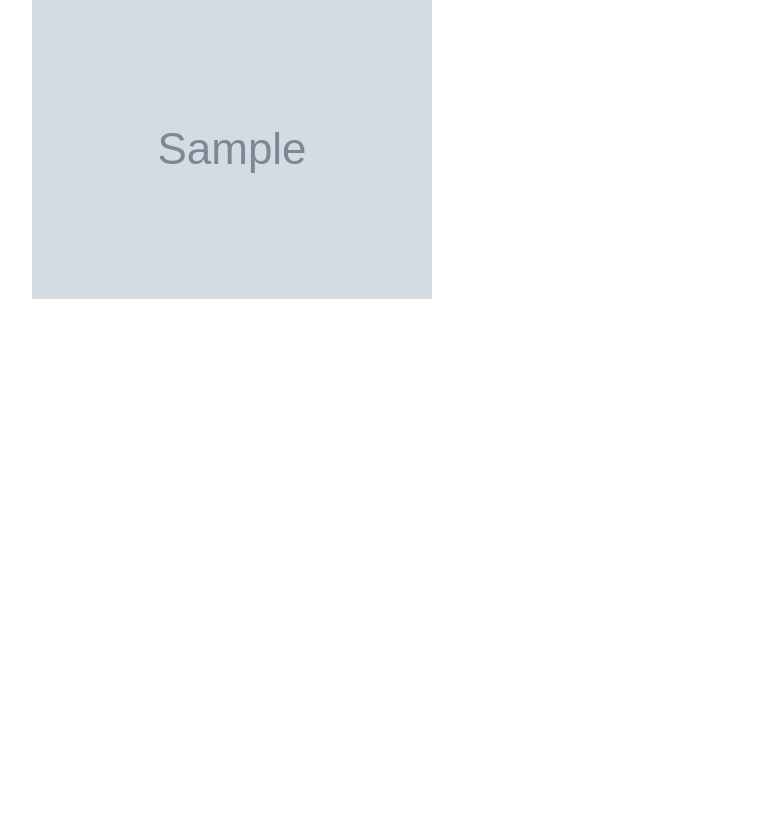
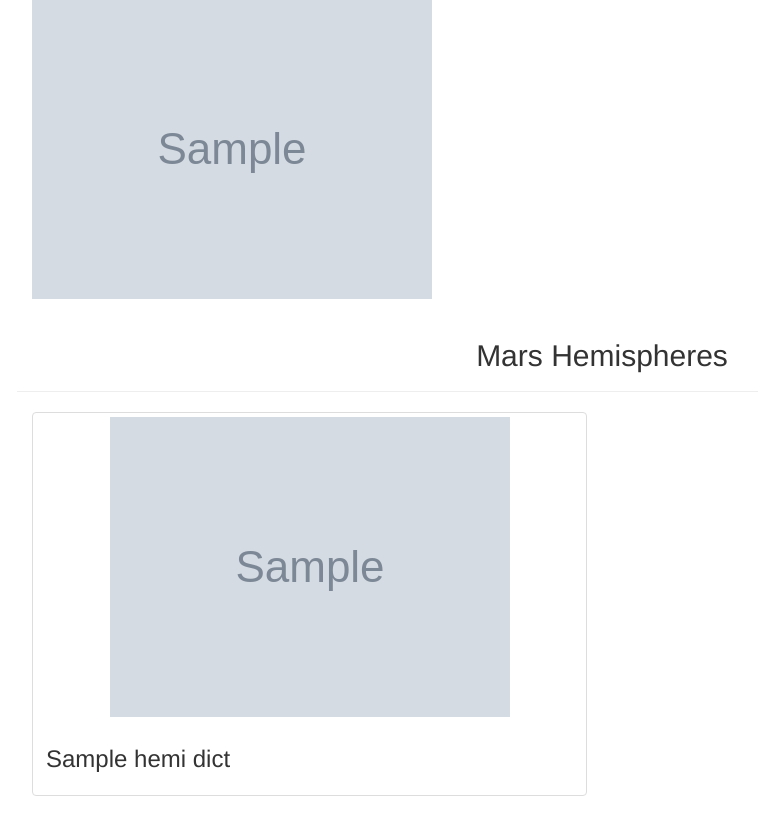
Before and after one commit to Elewekeadanma/Mission-to-Mars, a Flask app: template templates/index.html in a window 1280 px wide. Shown: the part 468-1284 px from the top of the page, without its empty margins (38-796 px from the left). Before the commit the page ends 767 px from the top, so only its background shows below. Run offline with Flask 2, Linux system fonts and the light colour scheme; the template is opened without the code that fills it: most values are stand-ins (such as "Sample title", 1, 10 or a date in 2020); grey boxes marked "Sample" are stand-in pictures; some libraries are stand-ins or nearby versions.

Commit message:
My webpage

```diff
--- a/templates/index.html
+++ b/templates/index.html
@@ -40,18 +40,38 @@
             alt="Responsive image"
           />
         </div>
+
         <div class="col-md-4">
           <!-- Mars Facts -->
           <div class="row" id="mars-facts">
             <h4>Mars Facts</h4>
             {{ mars.facts | safe }}
-                    </div>
+          </div>
         </div>
       </div>
-      {%for i in mars.image_urls%}
+
+
+      <!-- Section for Mars Hemispheres -->
+      <div class="row" id="mars-hemispheres">
+        <div class="page-header">
+          <h2 class="text-center">Mars Hemispheres</h2>
+        </div>
+        {% for hemisphere in mars.hemispheres %}
+        <div class="col-md-6">
+          <div class="thumbnail">
+            <img src="{{hemi_dict.img_url | default('static/images/error.png', true)}}" alt="">
+            <div class="caption">
+              <h3>{{hemi_dict.title}}</h3>
+            </div>
+          </div>
+        </div>
+        {% endfor %}
+      </div>
+    </div>
+      <!-- {%for i in mars.image_urls%}
       <img src="{{i.img_url}}
         />
       {% endfor %}
-      </div>
+      </div> -->
   </body>
 </html>
```
